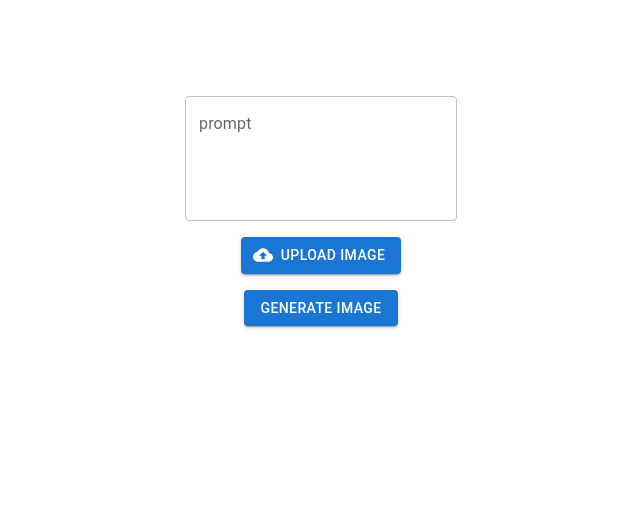
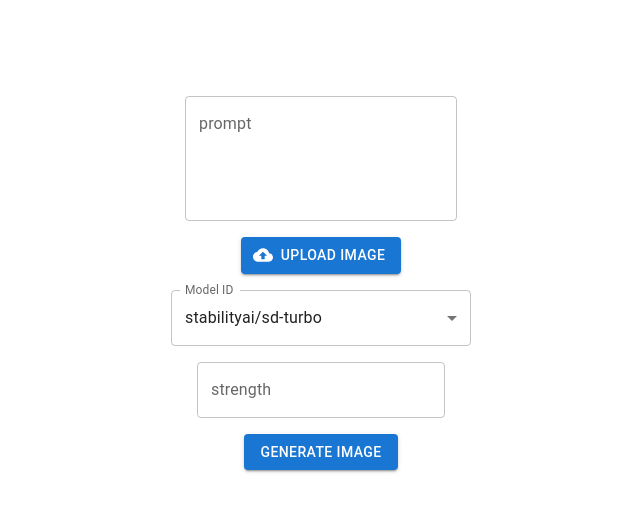
Before and after one commit to livepeer/ai-video-frontend-playground, a Next.js app: page /image-to-image in a window 1280 px wide. Shown: the top 512 px of the page, without its empty margins (319-959 px from the left). Built offline with nearby package versions, Linux system fonts and the light colour scheme.

Commit message:
image-to-image: Support extra params

```diff
--- a/src/app/image-to-image/actions.ts
+++ b/src/app/image-to-image/actions.ts
@@ -1,15 +1,16 @@
 "use server";
 
 export async function imageToImage(prevState: any, formData: FormData) {
-  formData.append("model_id", "stabilityai/sd-turbo");
-
+  const modelID = formData.get("model_id");
   const prompt = formData.get("prompt") as string;
   const image = formData.get("image") as File;
+  const strength = formData.get("strength");
 
   const newFormData = new FormData();
   newFormData.append("prompt", prompt);
   newFormData.append("image", image);
-  newFormData.append("model_id", "stabilityai/sd-turbo");
+  if (modelID) newFormData.append("model_id", modelID);
+  if (strength) newFormData.append("strength", strength);
 
   const url = process.env.AI_VIDEO_API_URL + "/image-to-image";
   const res = await fetch(url, {
--- a/src/app/image-to-image/page.tsx
+++ b/src/app/image-to-image/page.tsx
@@ -4,6 +4,11 @@ import React, { useState } from "react";
 import Button from "@mui/material/Button";
 import TextField from "@mui/material/TextField";
 import CloudUploadIcon from "@mui/icons-material/CloudUpload";
+import Box from "@mui/material/Box";
+import InputLabel from "@mui/material/InputLabel";
+import MenuItem from "@mui/material/MenuItem";
+import FormControl from "@mui/material/FormControl";
+import Select from "@mui/material/Select";
 import { styled } from "@mui/material/styles";
 import { useFormStatus } from "react-dom";
 import { useFormState } from "react-dom";
@@ -21,11 +26,23 @@ const VisuallyHiddenInput = styled("input")({
   width: 1,
 });
 
+const MODELS = [
+  "stabilityai/sd-turbo",
+  "runwayml/stable-diffusion-v1-5",
+  "stabilityai/stable-diffusion-xl-base-1.0",
+  "prompthero/openjourney-v4",
+];
+
 const ImageToImageBox = () => {
+  const [modelID, setModelID] = useState(MODELS[0]);
   const [inputImageUrl, setInputImageUrl] = useState("");
 
   const { pending } = useFormStatus();
   const [imageResponse, formAction] = useFormState(imageToImage, null);
+
+  const handleModelIDChange = (event: any) => {
+    setModelID(event.target.value as string);
+  };
 
   const onUpload = (event: any) => {
     if (event.target.files.length > 0) {
@@ -62,6 +79,31 @@ const ImageToImageBox = () => {
         />
       </Button>
       {inputImageUrl && <img src={inputImageUrl} />}
+      <Box sx={{ minWidth: 300 }}>
+        <FormControl fullWidth>
+          <InputLabel>Model ID</InputLabel>
+          <Select
+            label="model_id"
+            name="model_id"
+            value={modelID}
+            type="text"
+            onChange={handleModelIDChange}
+          >
+            {MODELS.map((modelID) => (
+              <MenuItem key={modelID} value={modelID}>
+                {modelID}
+              </MenuItem>
+            ))}
+          </Select>
+        </FormControl>
+      </Box>
+      <TextField
+        id="outlined-basic"
+        label="strength"
+        variant="outlined"
+        name="strength"
+        type="text"
+      />
       <Button component="label" variant="contained" disabled={pending}>
         Generate Image
         <VisuallyHiddenInput type="submit" />
```
